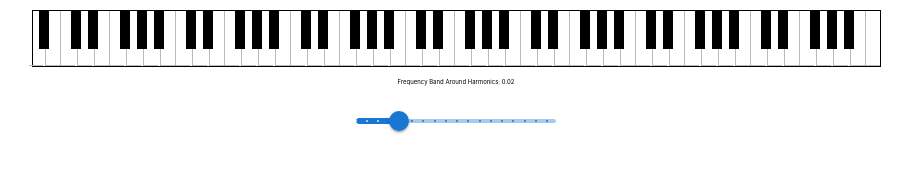
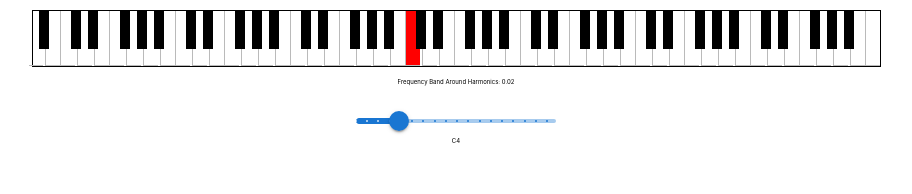
Before and after one commit to jedwards2/piano-app, a React (Create React App) app: page / in a window 1280 px wide. Shown: the top 194 px of the page, without its empty margins (184-1096 px from the left). Built offline with nearby package versions, Linux system fonts and the light colour scheme.

Commit message:
added func to display current fundamental

```diff
--- a/src/App.css
+++ b/src/App.css
@@ -72,3 +72,7 @@ html, body {
   margin-top: 20px;
   width: 200px;
 }
+
+.currentFund {
+  background-color: red
+}
--- a/src/App.js
+++ b/src/App.js
@@ -6,6 +6,7 @@ import Slider from "@mui/material/Slider";
 function App() {
   const [freqBand, setFreqBand] = useState(0.02);
   const [currentPartials, setCurrentPartials] = useState([]);
+  const [currentFundamental, setCurrentFundamental] = useState("C4");
 
   return (
     <div className="app">
@@ -13,6 +14,8 @@ function App() {
         freqBand={freqBand}
         currentPartials={currentPartials}
         setCurrentPartials={setCurrentPartials}
+        currentFundamental={currentFundamental}
+        setCurrentFundamental={setCurrentFundamental}
       />
       <div>
         <p>Frequency Band Around Harmonics: {freqBand}</p>
@@ -27,6 +30,7 @@ function App() {
           onChange={(e) => setFreqBand(e.target.value)}
         />
       </div>
+      <div>{currentFundamental}</div>
     </div>
   );
 }
--- a/src/components/PianoDiv.js
+++ b/src/components/PianoDiv.js
@@ -2,8 +2,15 @@ import { data } from "../freqTest";
 import PianoKey from "./PianoKey";
 import findNotes from "../freqTest";
 
-function PianoDiv({ freqBand, currentPartials, setCurrentPartials }) {
+function PianoDiv({
+  freqBand,
+  currentPartials,
+  setCurrentPartials,
+  currentFundamental,
+  setCurrentFundamental,
+}) {
   const noteClick = (note) => {
+    setCurrentFundamental(note.name);
     setCurrentPartials(findNotes(note.num, freqBand));
   };
 
@@ -14,6 +21,7 @@ function PianoDiv({ freqBand, currentPartials, setCurrentPartials }) {
         key={noteObj.name}
         noteClick={noteClick}
         chosenNotes={currentPartials}
+        currentFundamental={currentFundamental}
       />
     );
   });
--- a/src/components/PianoKey.js
+++ b/src/components/PianoKey.js
@@ -1,4 +1,4 @@
-function PianoKey({ note, noteClick, chosenNotes }) {
+function PianoKey({ note, noteClick, chosenNotes, currentFundamental }) {
   let offsetNote =
     (note.name.includes("D") && !note.name.includes("/")) ||
     (note.name.includes("E") && !note.name.includes("/")) ||
@@ -12,7 +12,9 @@ function PianoKey({ note, noteClick, chosenNotes }) {
     <div
       className={`${note.name.includes("/") ? "black" : "white"} ${
         offsetNote ? "offset" : ""
-      } ${chosenNotes.includes(note.name) ? "chosen" : ""}`}
+      } ${chosenNotes.includes(note.name) ? "chosen" : ""} ${
+        note.name === currentFundamental ? "currentFund" : ""
+      }`}
       onClick={() => noteClick(note)}
     ></div>
   );
--- a/src/freqTest.js
+++ b/src/freqTest.js
@@ -90,28 +90,29 @@ let data = [
 ];
 
 function findNotes(num, freqBand) {
-  let exactNotes = [];
+  let notes = [];
 
   let frq = findFrq(num);
   let undertones = generateUndertones(frq);
   let overtones = generateOvertones(frq);
   let partials = undertones.concat(overtones);
+
   //add to exact notes list
   partials.forEach((partial) => {
     data.forEach((noteObj) => {
       if (
-        checkIfExact(noteObj.frq, partial, freqBand) &&
-        !exactNotes.includes(noteObj.name)
+        checkFreqBand(noteObj.frq, partial, freqBand) &&
+        !notes.includes(noteObj.name)
       ) {
-        exactNotes.push(noteObj.name);
+        notes.push(noteObj.name);
       }
     });
   });
 
-  return exactNotes;
+  return notes;
 }
 
-function checkIfExact(frq, partial, freqBand) {
+function checkFreqBand(frq, partial, freqBand) {
   //Exact bounds
   const upperBound = partial * (1 + freqBand);
   const lowerBound = partial * (1 - freqBand);
```
